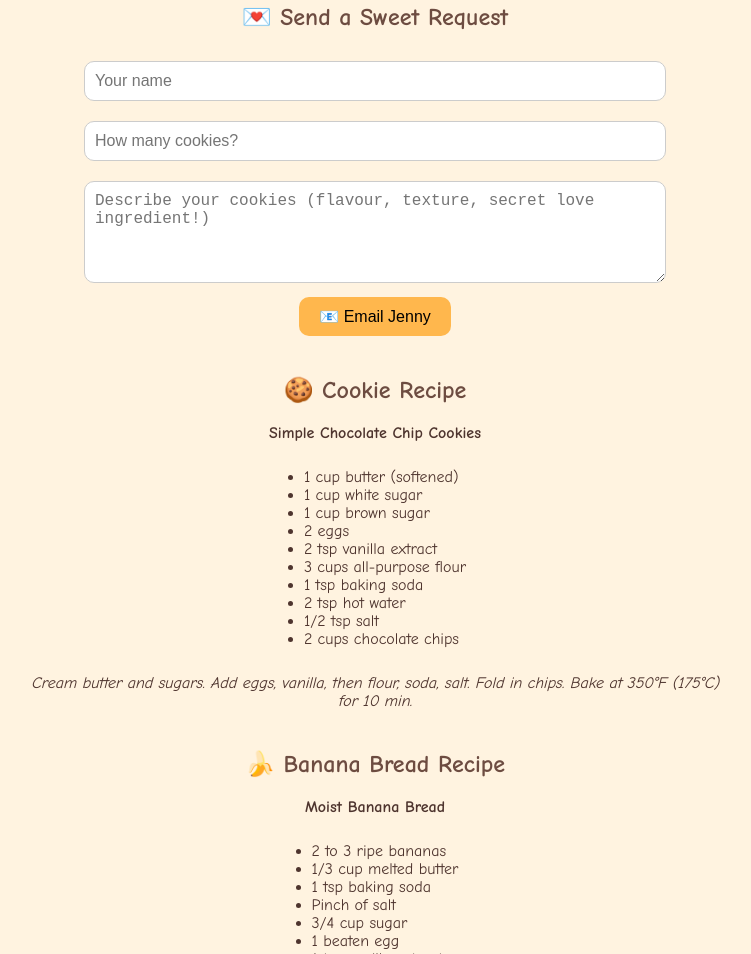
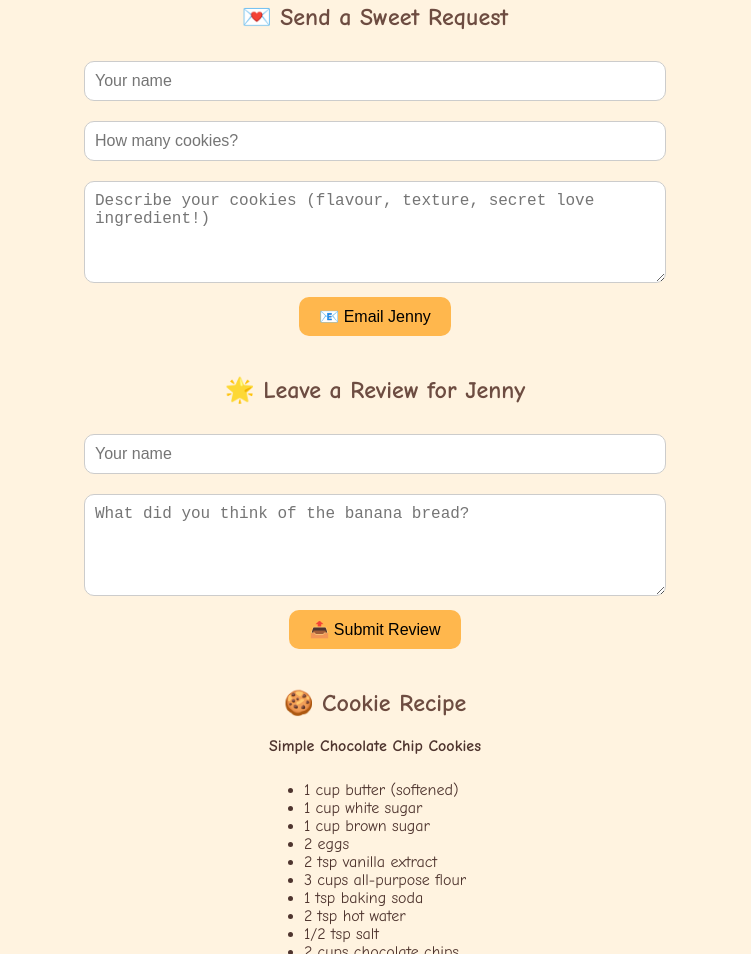
Before and after one commit to kzvhirshisnx/cookie-bread-converter, a plain HTML site: page index.html in a window 1280 px wide. Shown: the part 600-1554 px from the top of the page, without its empty margins (265-1016 px from the left). Drawn offline with Linux system fonts and the light colour scheme.

Commit message:
Update index.html

```diff
--- a/index.html
+++ b/index.html
@@ -12,8 +12,8 @@
     <h1 class="animate">🍪 Cookie ➡️ Banana Bread Exchange 🍌</h1>
     <p>12 cookies = 1 loaf of banana bread</p>
 
-    <img src="https://upload.wikimedia.org/wikipedia/commons/thumb/0/05/Chocolate_chip_cookies.jpg/800px-Chocolate_chip_cookies.jpg" alt="cookies" class="photo">
-    <img src="https://upload.wikimedia.org/wikipedia/commons/thumb/0/05/Banana_bread_loaf.jpg/800px-Banana_bread_loaf.jpg" alt="banana bread" class="photo">
+    <img src="https://cdn.pixabay.com/photo/2014/12/21/23/28/cookie-575835_1280.png" alt="cookies" class="photo">
+    <img src="https://cdn.pixabay.com/photo/2020/11/06/12/38/banana-bread-5719401_1280.jpg" alt="banana bread" class="photo">
 
     <div class="section">
       <label for="cookies">Enter how many cookies you would like to offer Jenny:</label><br>
@@ -31,6 +31,17 @@
         <button type="submit">📧 Email Jenny</button>
         <div id="confirmation" class="confirmation"></div>
       </form>
+    </div>
+
+    <div class="section">
+      <h2>🌟 Leave a Review for Jenny</h2>
+      <form id="reviewForm" onsubmit="submitReview(event)">
+        <input type="text" id="reviewer" placeholder="Your name" required /><br>
+        <textarea id="reviewText" placeholder="What did you think of the banana bread?" required></textarea><br>
+        <button type="submit">📤 Submit Review</button>
+      </form>
+      <div id="reviewConfirmation" class="confirmation"></div>
+      <div id="reviews" class="reviews"></div>
     </div>
 
     <div class="section recipe">
```
